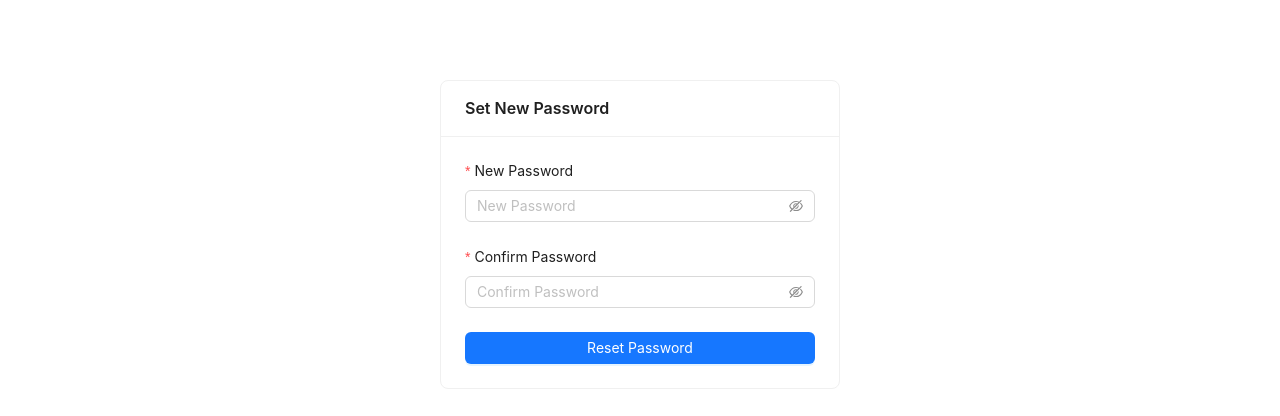
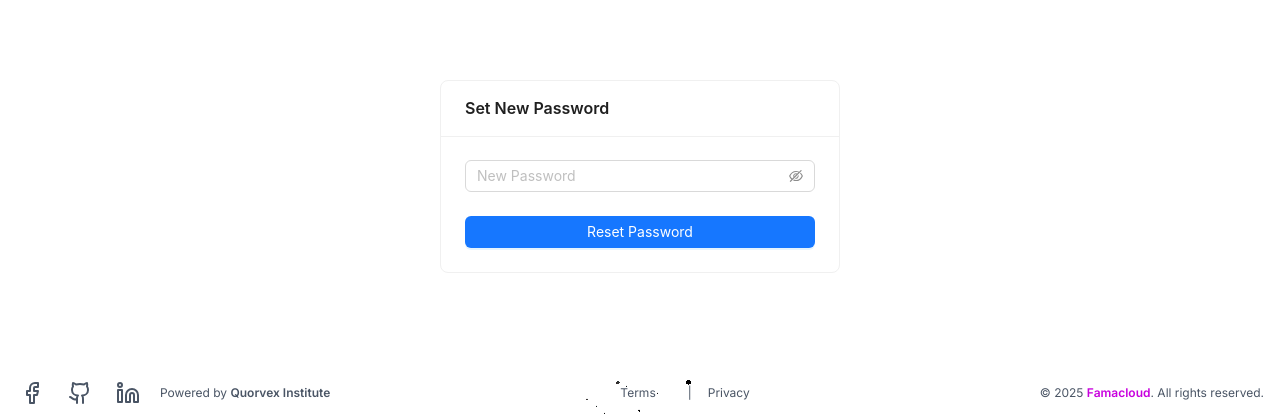
Before and after one commit to Ymffuture/Filebank, a React (Vite) app in the folder filebank-frontend/: page /reset-password in a window 1280 px wide. Shown: the top 416 px of the page. Built offline with nearby package versions, Linux system fonts and the light colour scheme.

Commit message:
Refactor ResetPassword component
Refactor ResetPassword component to streamline password reset process and improve toast notifications.

```diff
--- a/filebank-frontend/src/pages/ResetPassword.jsx
+++ b/filebank-frontend/src/pages/ResetPassword.jsx
@@ -8,7 +8,7 @@ export default function ResetPassword() {
   const [loading, setLoading] = useState(false);
   const query = new URLSearchParams(useLocation().search);
   const navigate = useNavigate();
-  const { enqueueSnackbar } = useSnackbar();
+  const { enqueueSnackbar } = useSnackbar(); // 👈 use Notistack
 
   const onFinish = async ({ newPassword }) => {
     setLoading(true);
@@ -16,13 +16,12 @@ export default function ResetPassword() {
       await api.post('/auth/reset-password', {
         token: query.get('token'),
         email: query.get('email'),
-        newPassword,
+        newPassword
       });
-
-      enqueueSnackbar('Password reset successful', { variant: 'success' });
+      enqueueSnackbar('Password reset successful', { variant: 'success' }); // ✅ Success toast
       navigate('/');
     } catch (err) {
-      enqueueSnackbar(err.response?.data?.message || 'Reset failed', { variant: 'error' });
+      enqueueSnackbar(err.response?.data?.message || 'Reset failed', { variant: 'error' }); // ❌ Error toast
     } finally {
       setLoading(false);
     }
@@ -30,41 +29,10 @@ export default function ResetPassword() {
 
   return (
     <Card title="Set New Password" style={{ maxWidth: 400, margin: '80px auto' }}>
-      <Form onFinish={onFinish} layout="vertical">
-        {/* New Password */}
-        <Form.Item
-          label="New Password"
-          name="newPassword"
-          rules={[
-            { required: true, message: 'Enter your new password' },
-            { min: 6, message: 'Password must be at least 6 characters' },
-          ]}
-          hasFeedback
-        >
+      <Form onFinish={onFinish}>
+        <Form.Item name="newPassword" rules={[{ required: true, message: 'Enter new password' }]}>
           <Input.Password placeholder="New Password" />
         </Form.Item>
-
-        {/* Confirm Password */}
-        <Form.Item
-          label="Confirm Password"
-          name="confirmPassword"
-          dependencies={['newPassword']}
-          hasFeedback
-          rules={[
-            { required: true, message: 'Please confirm your new password' },
-            ({ getFieldValue }) => ({
-              validator(_, value) {
-                if (!value || getFieldValue('newPassword') === value) {
-                  return Promise.resolve();
-                }
-                return Promise.reject(new Error('Passwords do not match!'));
-              },
-            }),
-          ]}
-        >
-          <Input.Password placeholder="Confirm Password" />
-        </Form.Item>
-
         <Button type="primary" htmlType="submit" loading={loading} block>
           Reset Password
         </Button>
```
Lines whose indentation alone changed are shown as unchanged.
